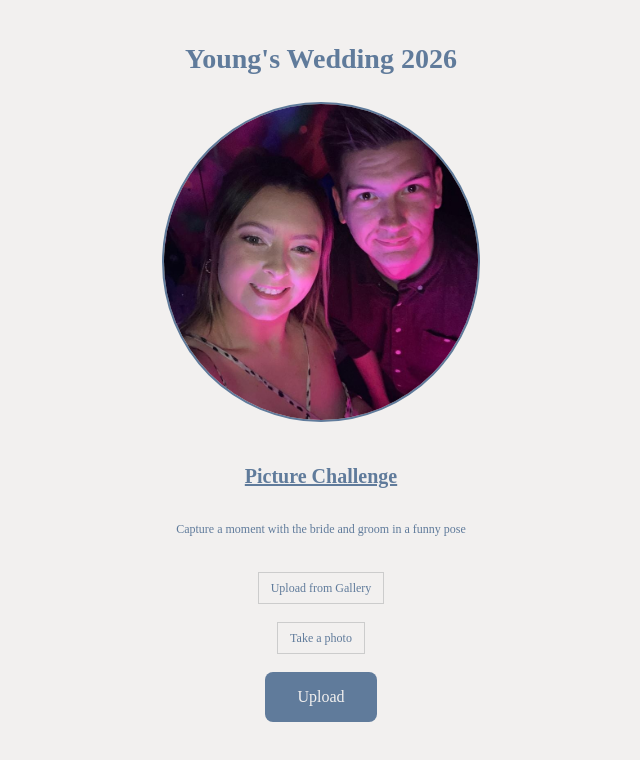
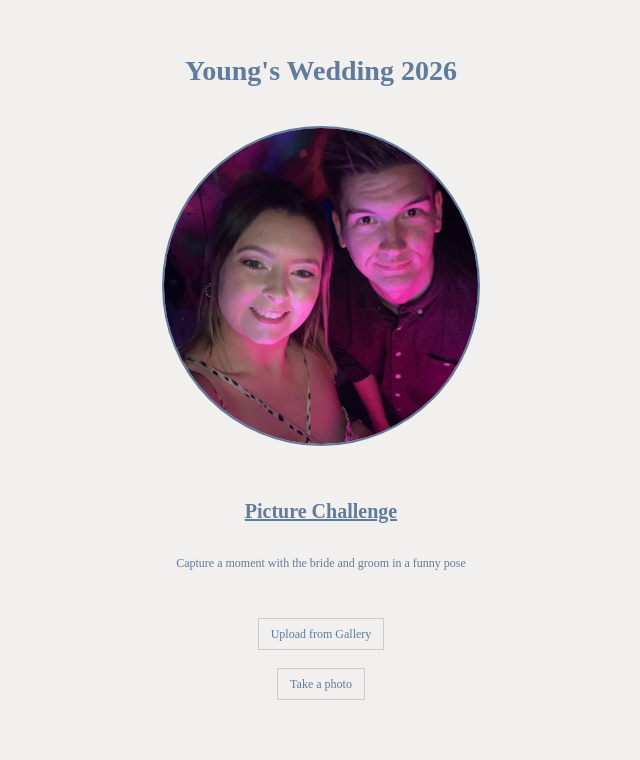
Before and after one commit to Young-95/Wedding_Album_App, a React (Vite) app: page / in a window 1280 px wide. Shown: the top 760 px of the page, without its empty margins (319-959 px from the left). Built offline with nearby package versions, Linux system fonts and the light colour scheme; a web font is replaced by a local one.

Commit message:
hide upload until file available

```diff
--- a/src/App.jsx
+++ b/src/App.jsx
@@ -91,9 +91,9 @@ export default function UploadOnly() {
         )}
 
         {/* Upload button */}
-        <button onClick={uploadPhoto} disabled={!file}>
-          Upload
-        </button>
+        {file && (
+            <button onClick={uploadPhoto}>Upload</button>
+          )}
 
         {/* Status text (success, error, uploading) */}
         {status && !previewUrl && <p>{status}</p>}
```
